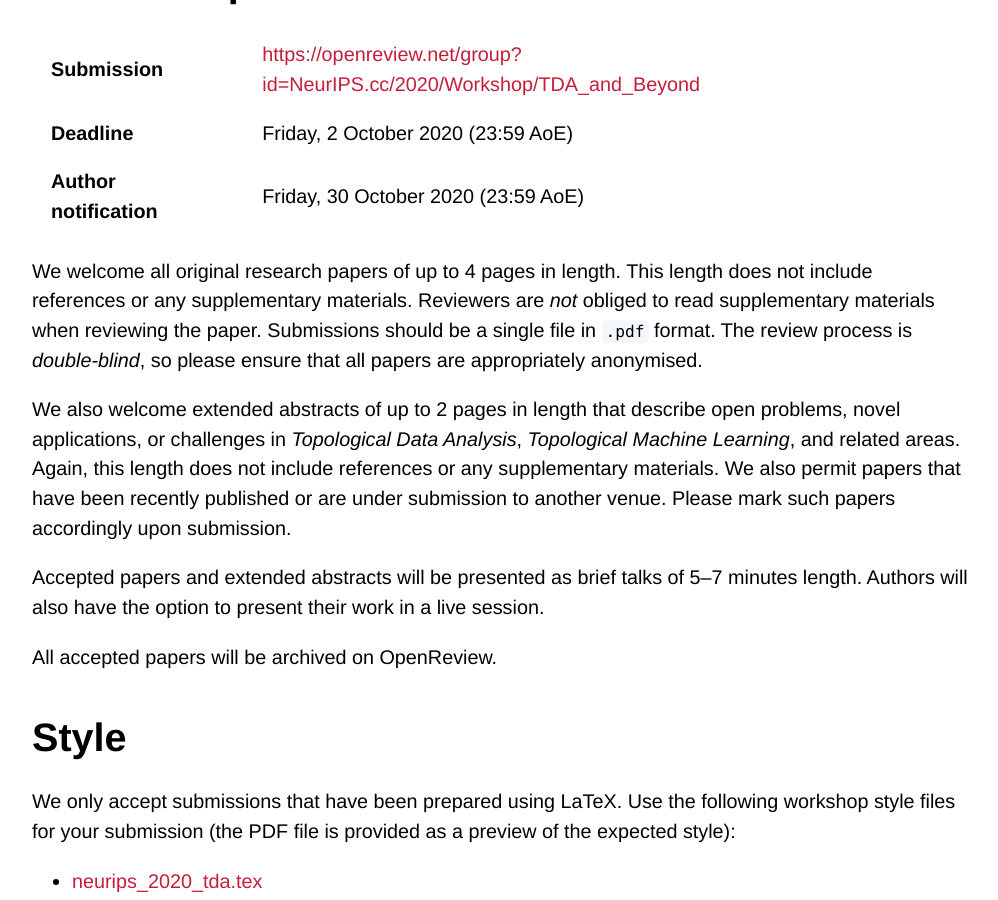
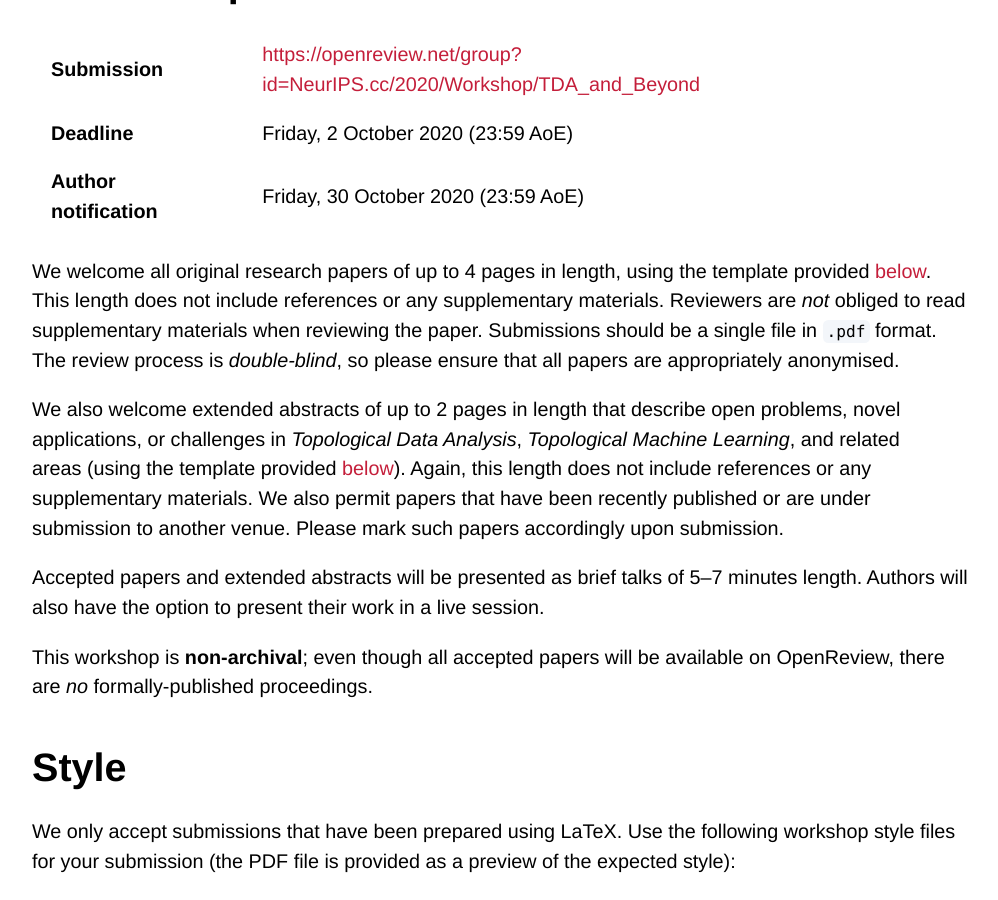
Before and after one commit to tda-in-ml/tda-in-ml.github.io, a Jekyll site: the page built from cfp.md, in a window 1280 px wide and 900 px high, scrolled down 511 px. Shown: the whole window, without its empty margins (140-1138 px from the left). Built offline with Jekyll 4.4.1, drawn with Linux system fonts in a browser that asks for light colours; some web fonts are replaced; our own code applies the rules of GitHub Pages for plain Markdown files.

Commit message:
Modified call for papers

```diff
--- a/cfp.md
+++ b/cfp.md
@@ -8,26 +8,28 @@ layout: default
 | **Deadline**            |Friday,  2 October 2020 (23:59 AoE)|
 | **Author notification** |Friday, 30 October 2020 (23:59 AoE)|
 
-We welcome all original research papers of up to 4 pages in length. This
-length does not include references or any supplementary materials. Reviewers
-are *not* obliged to read supplementary materials when reviewing the paper.
-Submissions should be a single file in `.pdf` format. The review process
-is *double-blind*, so please ensure that all papers are appropriately
+We welcome all original research papers of up to 4 pages in length,
+using the template provided [below](#style). This length does not include
+references or any supplementary materials. Reviewers are *not* obliged
+to read supplementary materials when reviewing the paper.  Submissions
+should be a single file in `.pdf` format. The review process is
+*double-blind*, so please ensure that all papers are appropriately
 anonymised.
 
 We also welcome extended abstracts of up to 2 pages in length that
 describe open problems, novel applications, or challenges in
 *Topological Data Analysis*, *Topological Machine Learning*, and related
-areas. Again, this length does not include references or any supplementary
-materials. We also permit papers that have been recently published or are
-under submission to another venue. Please mark such papers accordingly upon
-submission.
+areas&nbsp;(using the template provided [below](#style)). Again, this length does
+not include references or any supplementary materials. We also permit
+papers that have been recently published or are under submission to
+another venue. Please mark such papers accordingly upon submission.
 
 Accepted papers and extended abstracts will be presented as brief talks
 of 5--7 minutes length. Authors will also have the option to present
 their work in a live session.
 
-All accepted papers will be archived on OpenReview.
+This workshop is **non-archival**; even though all accepted papers will be
+available on OpenReview, there are *no* formally-published proceedings.
 
 # Style
 
```
